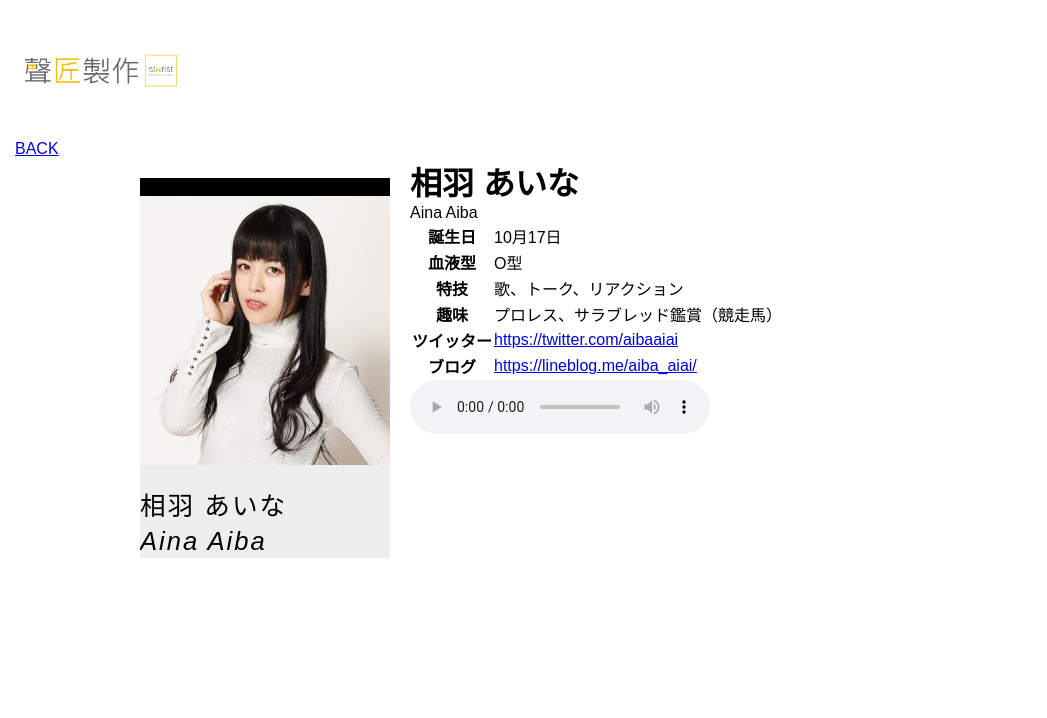
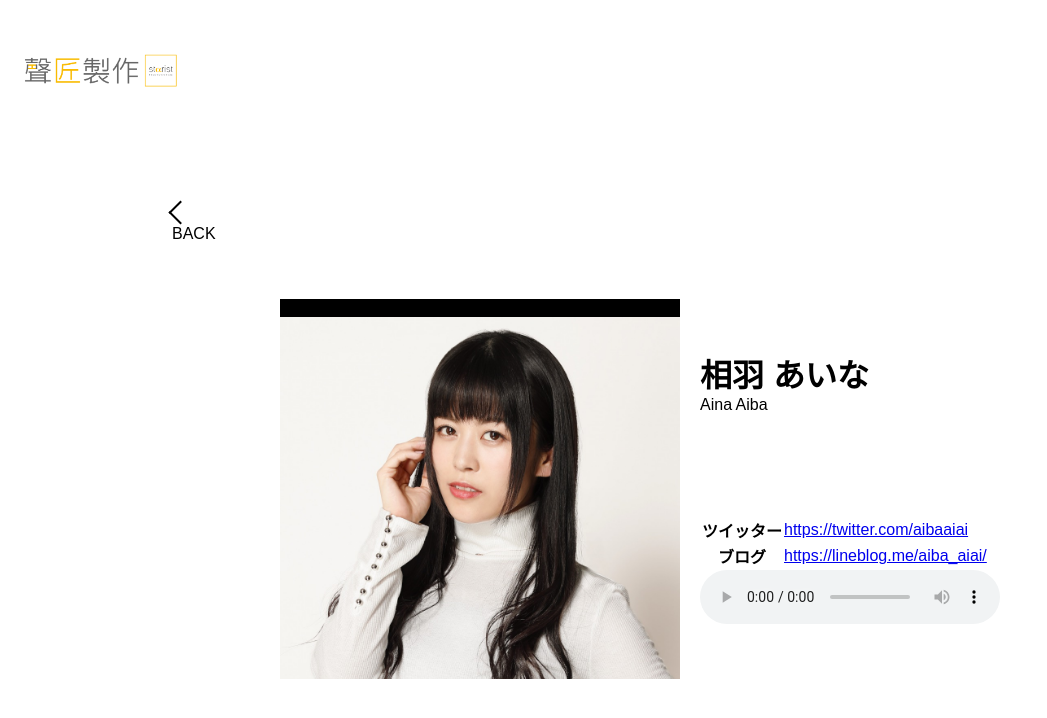
Before and after one commit to shchiu522/talent-listing, a React (Create React App) app: page / in a window 1280 px wide. Shown: the top 718 px of the page, without its empty margins (0-1047 px from the left). Built offline with nearby package versions, Linux system fonts and the light colour scheme.

Commit message:
Detail page add back button

```diff
--- a/src/App.scss
+++ b/src/App.scss
@@ -79,12 +79,8 @@ body {
   letter-spacing: 6.86px;
 }
 
-.st-detail_container {
-  margin: 0 auto;
-  width: 1000px;
-}
 
-.st-list_container {
+.st-list_container, .st-detail_container {
   // display: flex;
   // justify-content: space-around;
   padding-bottom: 40px;
@@ -158,6 +154,25 @@ body {
     color: #999;
     transition: 0.2s;
   }
+}
+
+.st-detail_container {
+  margin: 0 auto;
+  width: 1000px;
+  display: flex;
+  justify-content: center;
+  flex-wrap: wrap;
+  li {
+    margin-top: 0;
+    width: 40%;
+  }
+}
+.st-detail_top_desc {
+  display: flex;
+  flex-wrap: wrap;
+  flex-direction: column;
+  justify-content: space-around;
+
 }
 
 // button
@@ -247,3 +262,58 @@ body {
 //   -webkit-transform: translateY(0) scale(1, 1);
 //   transform: translateY(0) scale(1, 1);
 // }
+
+
+.arrow-btn.back-wrap {
+  margin: 1.5em 2em 1em;
+  padding: 40px 0px;
+  width: 100%;
+
+}
+// ul + ul {
+//   margin-top: -1em;
+// }
+// ul li {
+//   display: inline-block;
+//   margin: 40px;
+// }
+
+/* arrow common style */
+.arrow {
+  display: inline-block;
+  width: 15px;
+  height: 15px;
+  border-top: 2px solid #000;
+  border-right: 2px solid #000;
+}
+
+.arrow-top {
+  transform: rotate(-45deg);
+}
+.arrow-right {
+  transform: rotate(45deg);
+}
+.arrow-bottom {
+  transform: rotate(135deg);
+}
+.arrow-left {
+  transform: rotate(-135deg);
+}
+.arrow-top-narrow {
+  transform: rotate(-45deg) skew(-15deg, -15deg);
+}
+.arrow-top-wide {
+  transform: rotate(-45deg) skew(7deg, 7deg);
+}
+.arrow-top-left {
+  transform: rotate(-90deg) skew(-10deg, -10deg);
+}
+.arrow-top-right {
+  transform: rotate(0) skew(-10deg, -10deg);
+}
+.arrow-bottom-left {
+  transform: rotate(180deg) skew(-10deg, -10deg);
+}
+.arrow-bottom-right {
+  transform: rotate(90deg) skew(-10deg, -10deg);
+}
--- a/src/Component/Detail.js
+++ b/src/Component/Detail.js
@@ -17,10 +17,6 @@ const TalentItem = () => {
             sizes="(max-width: 1032px) 100vw, 1032px"
           ></img>
         </figure>
-        <div class="st-list_desc">
-          <p class="st-list_name">相羽 あいな </p>
-          <p class="st-list_rome">Aina Aiba </p>
-        </div>
       </a>
     </li>
   );
@@ -35,7 +31,7 @@ function TopDesc() {
       <div class="profile">
         <table>
           <tbody>
-            <tr>
+            {/* <tr>
               <th>誕生日</th>
               <td>10月17日 </td>
             </tr>
@@ -50,7 +46,7 @@ function TopDesc() {
             <tr>
               <th>趣味</th>
               <td>プロレス、サラブレッド鑑賞（競走馬） </td>
-            </tr>
+            </tr> */}
             <tr>
               <th>ツイッター</th>
               <td>
@@ -69,24 +65,74 @@ function TopDesc() {
             </tr>
           </tbody>
         </table>
-        <audio controls src={require('./../asset/AibaAina_VoiceSample.mp3').default}>
-            Your browser does not support the
-            <code>audio</code> element.
-          </audio>
-
+        <audio
+          controls
+          src={require("./../asset/AibaAina_VoiceSample.mp3").default}
+        >
+          Your browser does not support the
+          <code>audio</code> element.
+        </audio>
       </div>
     </div>
   );
 }
+
+const socialMediaList = () => {
+  return (
+    <ul>
+      <li>
+        <a class="facebook" href="#">
+          <span></span>
+          <span></span>
+          <span></span>
+          <span></span>
+          <i class="fa fa-facebook" aria-hidden="true"></i>
+        </a>
+      </li>
+      <li>
+        <a class="twitter" href="#">
+          <span></span>
+          <span></span>
+          <span></span>
+          <span></span>
+          <i class="fa fa-twitter" aria-hidden="true"></i>
+        </a>
+      </li>
+      <li>
+        <a class="instagram" href="#">
+          <span></span>
+          <span></span>
+          <span></span>
+          <span></span>
+          <i class="fa fa-instagram" aria-hidden="true"></i>
+        </a>
+      </li>
+      <li>
+        <a class="google" href="#">
+          <span></span>
+          <span></span>
+          <span></span>
+          <span></span>
+          <i class="fa fa-google-plus" aria-hidden="true"></i>
+        </a>
+      </li>
+    </ul>
+  );
+};
 const Detail = () => {
   return (
     <>
-      <div class="st-list_container st-list_container-f">
-        <a href="#">BACK</a>
-        <div class="st-detail_container">
-          <TalentItem />
-          <TopDesc />
+      <div class="st-detail_container">
+      <div class="arrow-btn back-wrap">
+        <div class="arrow-btn-li">
+          <span class="arrow arrow-left"></span>
         </div>
+        <span>BACK</span>
+      </div>
+
+        {/* <a href="#">BACK</a> */}
+        <TalentItem />
+        <TopDesc />
       </div>
     </>
   );
```
Also changed, not shown: package.json (+7 -1 lines), 1 other file (tests, documents, lock files or other folders).
